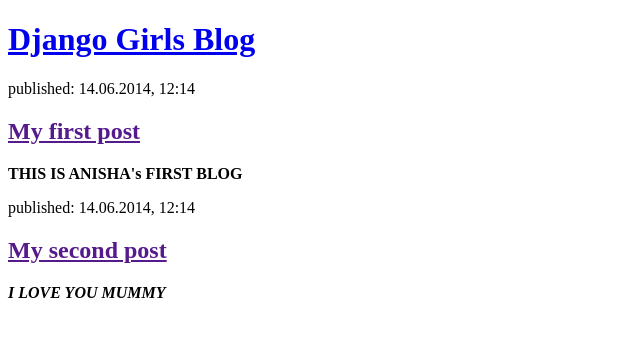
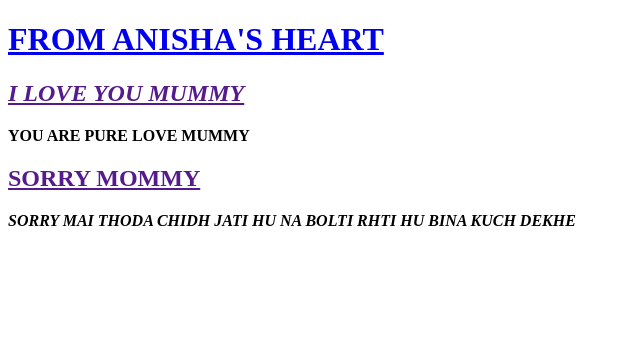
Before and after one commit to AnishaGarg06/my-first-blog, a Django app: page / in a window 1280 px wide. Shown: the top 337 px of the page, without its empty margins (0-640 px from the left). Run offline with Django 3.2, Linux system fonts and the light colour scheme.

Commit message:
changes in html again

```diff
--- a/blog/templates/blog/post_list.html
+++ b/blog/templates/blog/post_list.html
@@ -5,20 +5,18 @@
     </head>
     <body>
         <header>
-            <h1><a href="/">Django Girls Blog</a></h1>
+            <h1><a href="/">FROM ANISHA'S HEART</a></h1>
         </header>
 
         <article>
-            <time>published: 14.06.2014, 12:14</time>
-            <h2><a href="">My first post</a></h2>
-            <p><strong>THIS IS ANISHA's FIRST BLOG</strong></p>
+            <h2><a href=""><em>I LOVE YOU MUMMY</em></a></h2>
+            <p><strong>YOU ARE PURE LOVE MUMMY</strong></p>
         </article>
 
         <article>
-            <time>published: 14.06.2014, 12:14</time>
-            <h2><a href="">My second post</a></h2>
+            <h2><a href="">SORRY MOMMY</a></h2>
             <p>
-            <strong><em>I LOVE YOU MUMMY</em></strong></p>
+            <strong><em>SORRY MAI THODA CHIDH JATI HU NA BOLTI RHTI HU BINA KUCH DEKHE</em></strong></p>
         </article>
     </body>
 </html>
```
